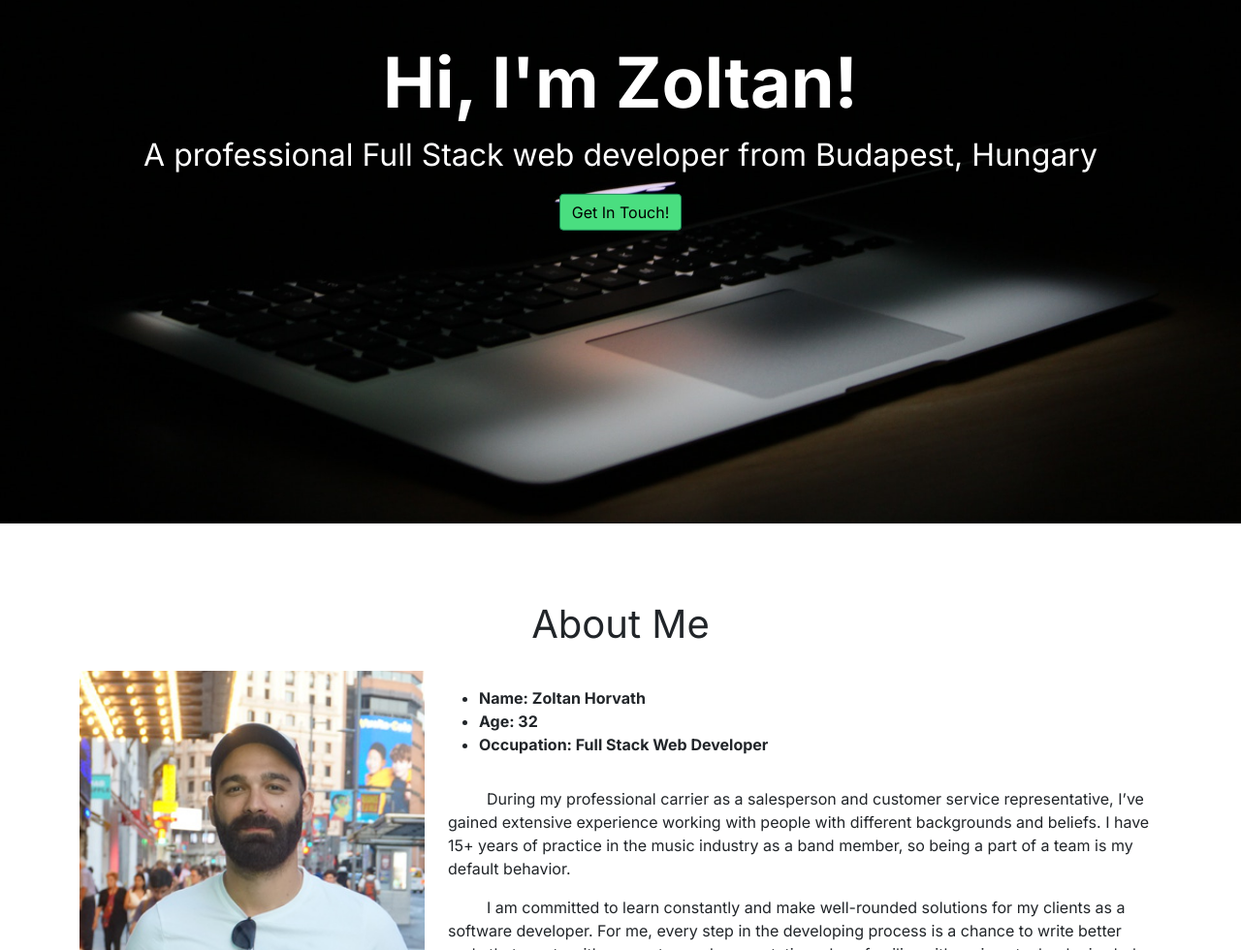
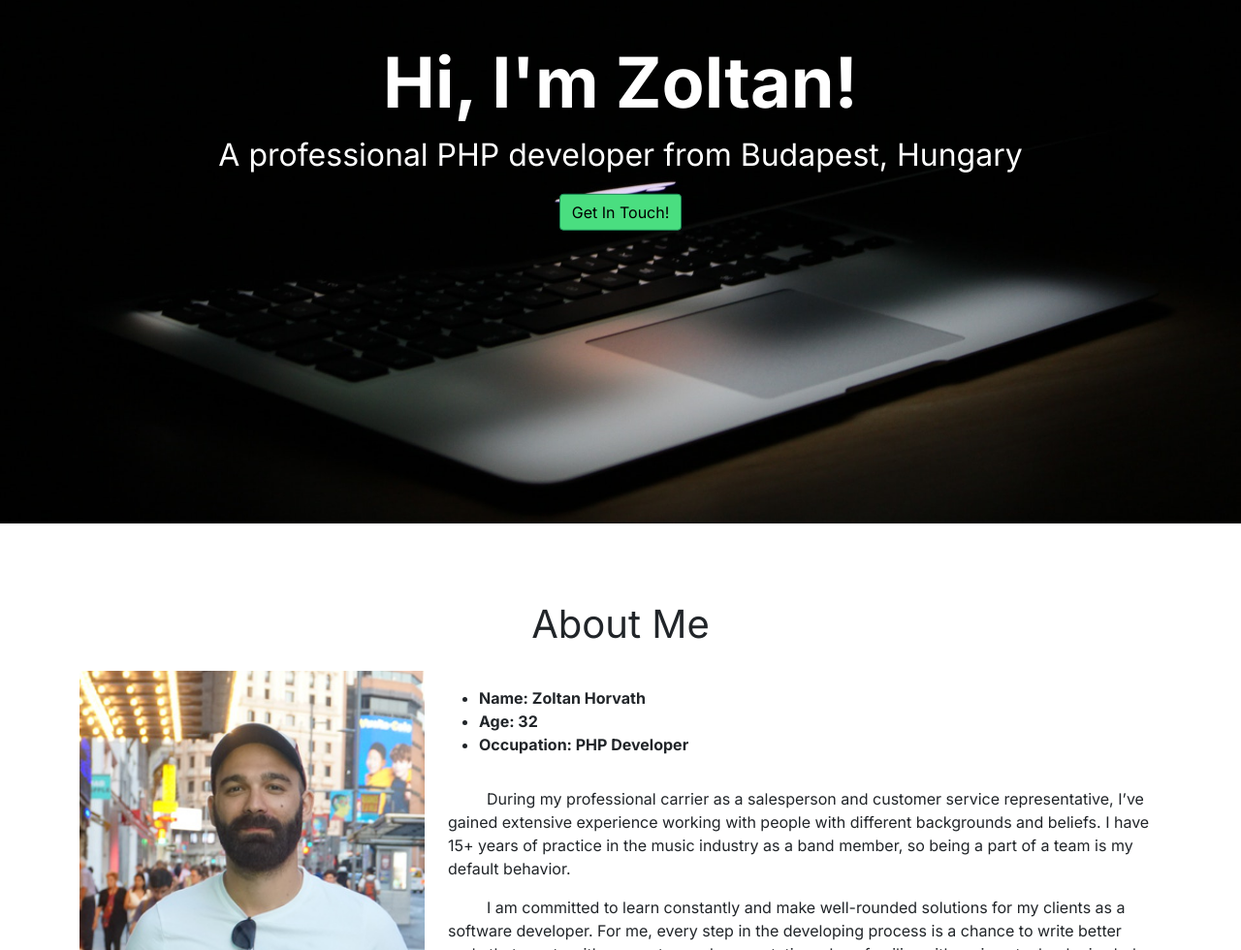
Before and after one commit to zoltanhorvath2/portfolio-site, a plain HTML site: page index.html in a window 1280 px wide. Shown: the part 260-1240 px from the top of the page at 97% size. Drawn offline with nearby package versions, Linux system fonts and the light colour scheme.

Commit message:
change title

```diff
--- a/index.html
+++ b/index.html
@@ -55,7 +55,7 @@
         <div class="row">
         <div class="col-lg-12 col-md-12 col-sm-12 col-xs-12 hero-text">
             <h2 class="hero_title">Hi, I'm Zoltan!</h2>
-            <p class="hero_desc">A professional Full Stack web developer from Budapest, Hungary</p>
+            <p class="hero_desc">A professional PHP developer from Budapest, Hungary</p>
             <a href="#contact"><button class="btn btn-success">
                 Get In Touch!
             </button></a>
@@ -82,7 +82,7 @@
                             <ul>
                                 <li class="intro-list-item">Name: Zoltan Horvath</li>
                                 <li class="intro-list-item">Age: 32</li>
-                                <li class="intro-list-item">Occupation: Full Stack Web Developer</li>
+                                <li class="intro-list-item">Occupation: PHP Developer</li>
                             </ul>
                         </div>
                     </div>
```
